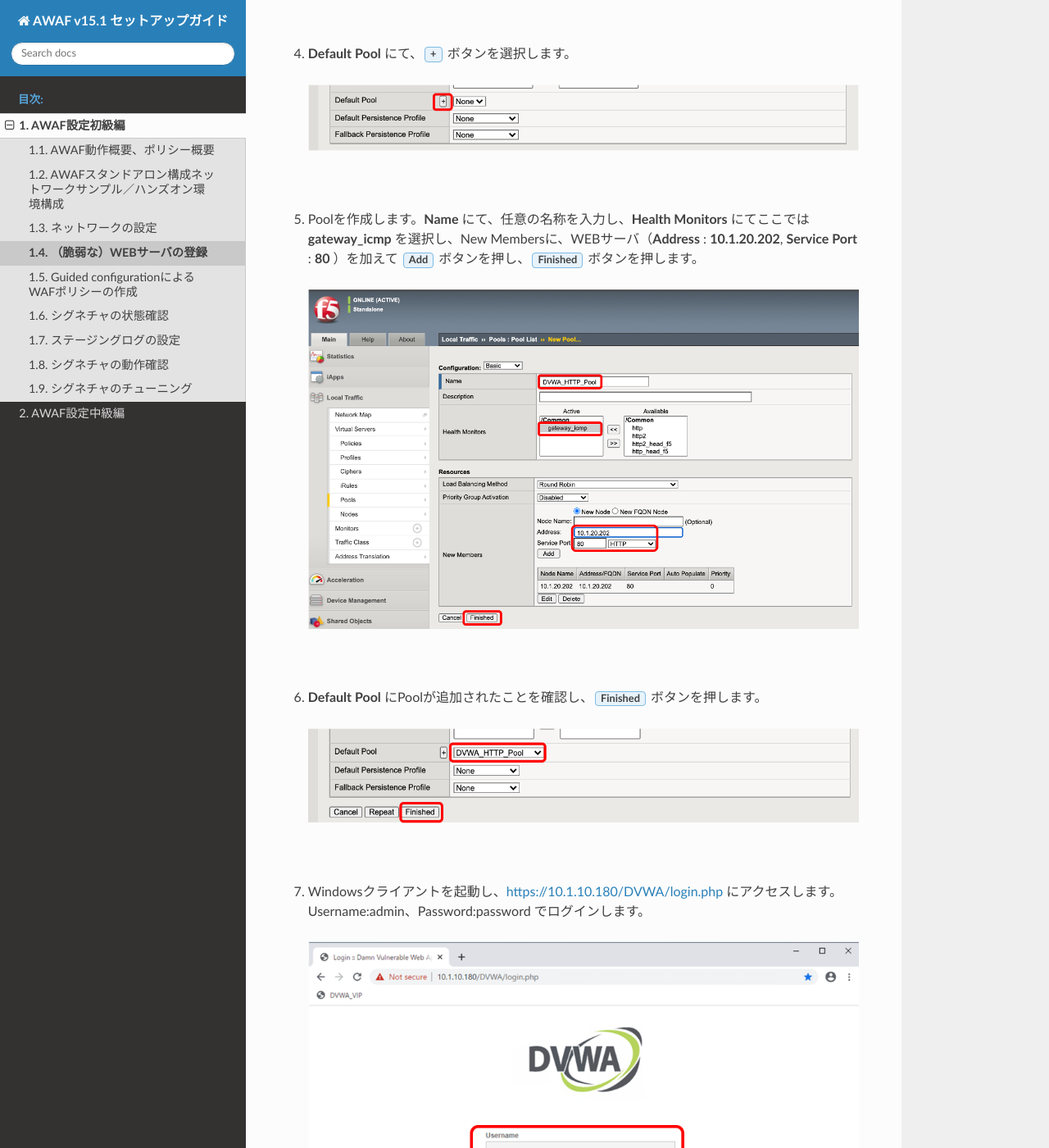
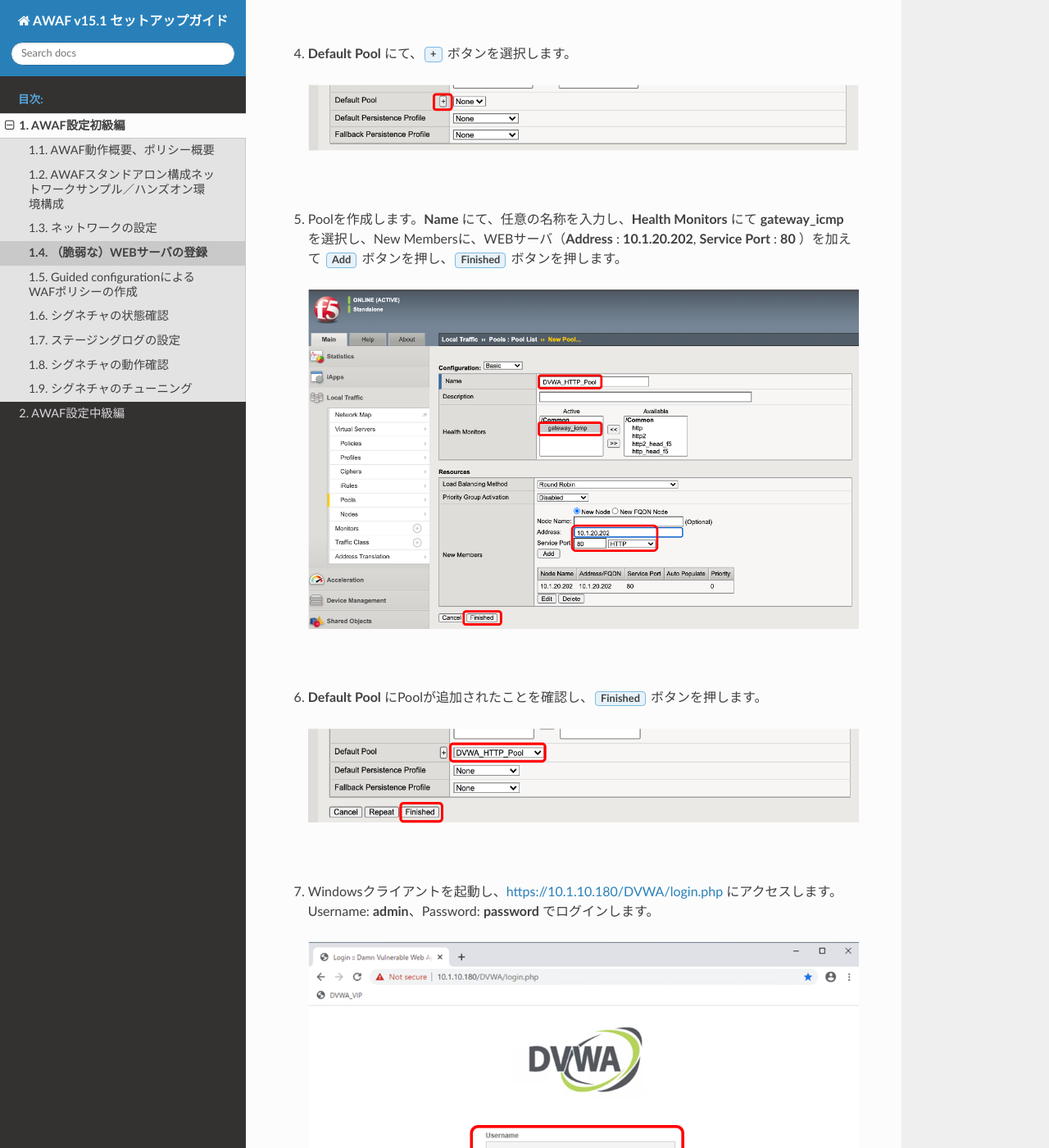
Before and after one commit to BeF5/f5j-easy-setup-waf-17, a Sphinx documentation site: the page built from docs/content1/module04/module04.rst, in a window 1280 px wide and 1400 px high, scrolled down 1378 px. Shown: the whole window at 82% size. Built offline with Sphinx 7.4.7 and the Read the Docs theme 2.0.0, drawn with Linux system fonts in a browser that asks for light colours; some of the changed text lies outside the part shown.

Commit message:
no message

```diff
--- a/docs/content1/module01/module01.rst
+++ b/docs/content1/module01/module01.rst
@@ -7,5 +7,5 @@ Advanced WAF（略してAWAF）は、スタンドアローン構成、BIG-IP LTM
 
 
 .. figure:: images/mod1-1.png
-   :scale: 60%
+   :scale: 50%
    :align: center
--- a/docs/content1/module02/module02.rst
+++ b/docs/content1/module02/module02.rst
@@ -7,5 +7,5 @@ AWAFスタンドアロン構成ネットワークサンプル／ハンズオン
 #. 本ガイドにおける構成イメージ
 
    .. figure:: images/mod2-1.png
-      :scale: 100%
+      :scale: 60%
       :align: center
--- a/docs/content1/module04/module04.rst
+++ b/docs/content1/module04/module04.rst
@@ -5,7 +5,7 @@
 
    .. image:: images/mod4-1.png
    |
-#. **Name** に任意の名称を記述し、**Destination Address/Mask** に **10.1.10.180**、**Service Port**　に **80** を設定し、**HTTP Profile (Client)** にて **HTTP** を選択、**SSL Pofile(Client)** にて **clientssl** を選択します。
+#. **Name** に任意の名称を記述し、**Destination Address/Mask** に **10.1.10.180**、**Service Port** に **80** を設定し、**HTTP Profile (Client)** にて **HTTP** を選択、**SSL Pofile(Client)** にて **clientssl** を選択します。
 
    .. image:: images/mod4-2.png
    |
@@ -17,7 +17,7 @@
 
    .. image:: images/mod4-4.png
    |
-#. Poolを作成します。**Name** にて、任意の名称を入力し、**Health Monitors** にてここでは **gateway_icmp** を選択し、New Membersに、WEBサーバ（**Address** : **10.1.20.202**, **Service Port** : **80** ）を加えて :guilabel:`Add` ボタンを押し、:guilabel:`Finished` ボタンを押します。
+#. Poolを作成します。**Name** にて、任意の名称を入力し、**Health Monitors** にて **gateway_icmp** を選択し、New Membersに、WEBサーバ（**Address** : **10.1.20.202**, **Service Port** : **80** ）を加えて :guilabel:`Add` ボタンを押し、:guilabel:`Finished` ボタンを押します。
 
    .. image:: images/mod4-5.png
    |
@@ -25,7 +25,7 @@
 
    .. image:: images/mod4-6.png
    |
-#. Windowsクライアントを起動し、https://10.1.10.180/DVWA/login.php にアクセスします。Username:admin、Password:password でログインします。
+#. Windowsクライアントを起動し、https://10.1.10.180/DVWA/login.php にアクセスします。Username: **admin**、Password: **password** でログインします。
 
    .. image:: images/mod4-7.png
    |
```
Also changed, not shown: other parts of docs/content1/module04/module04.rst (+1 -1 lines), docs/content1/module04/images/mod4-1.png.
